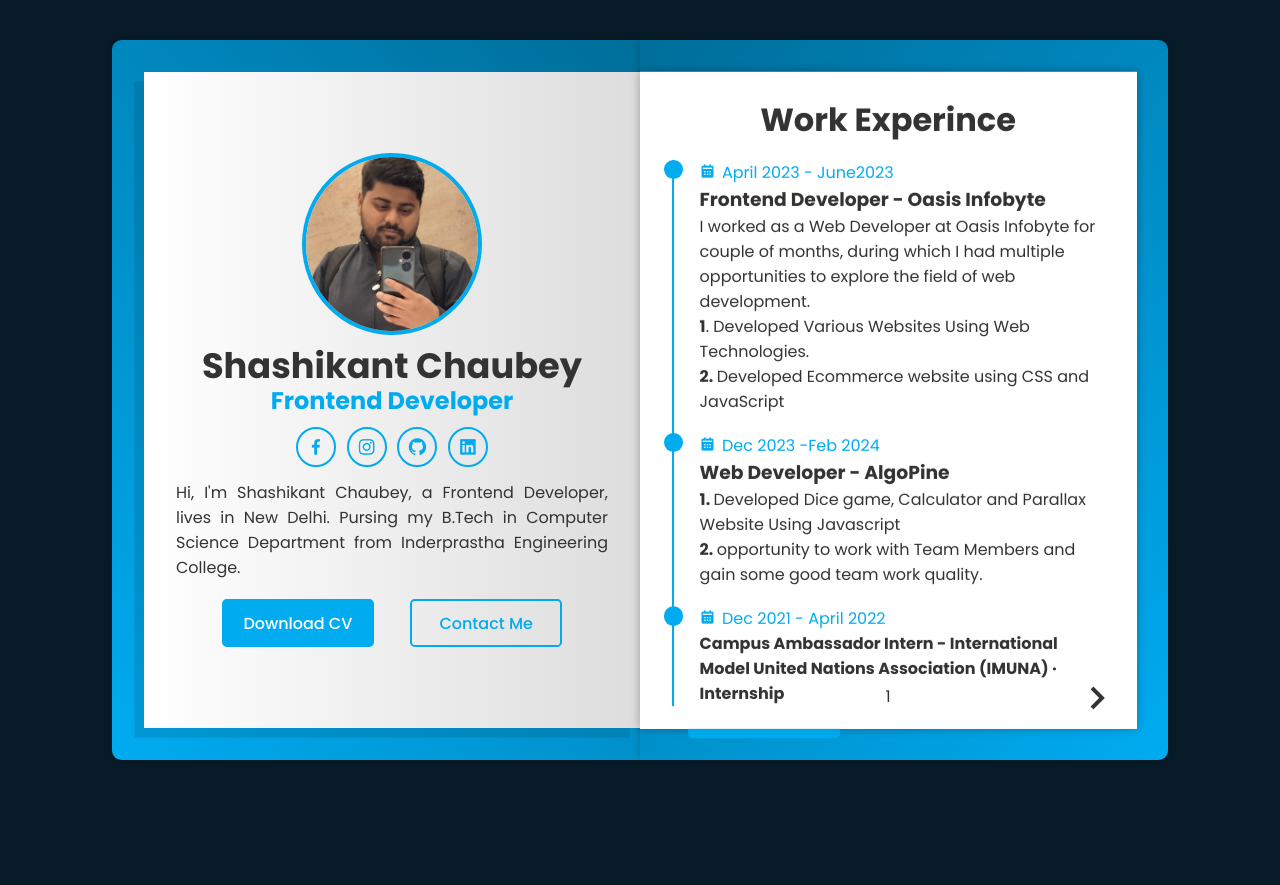
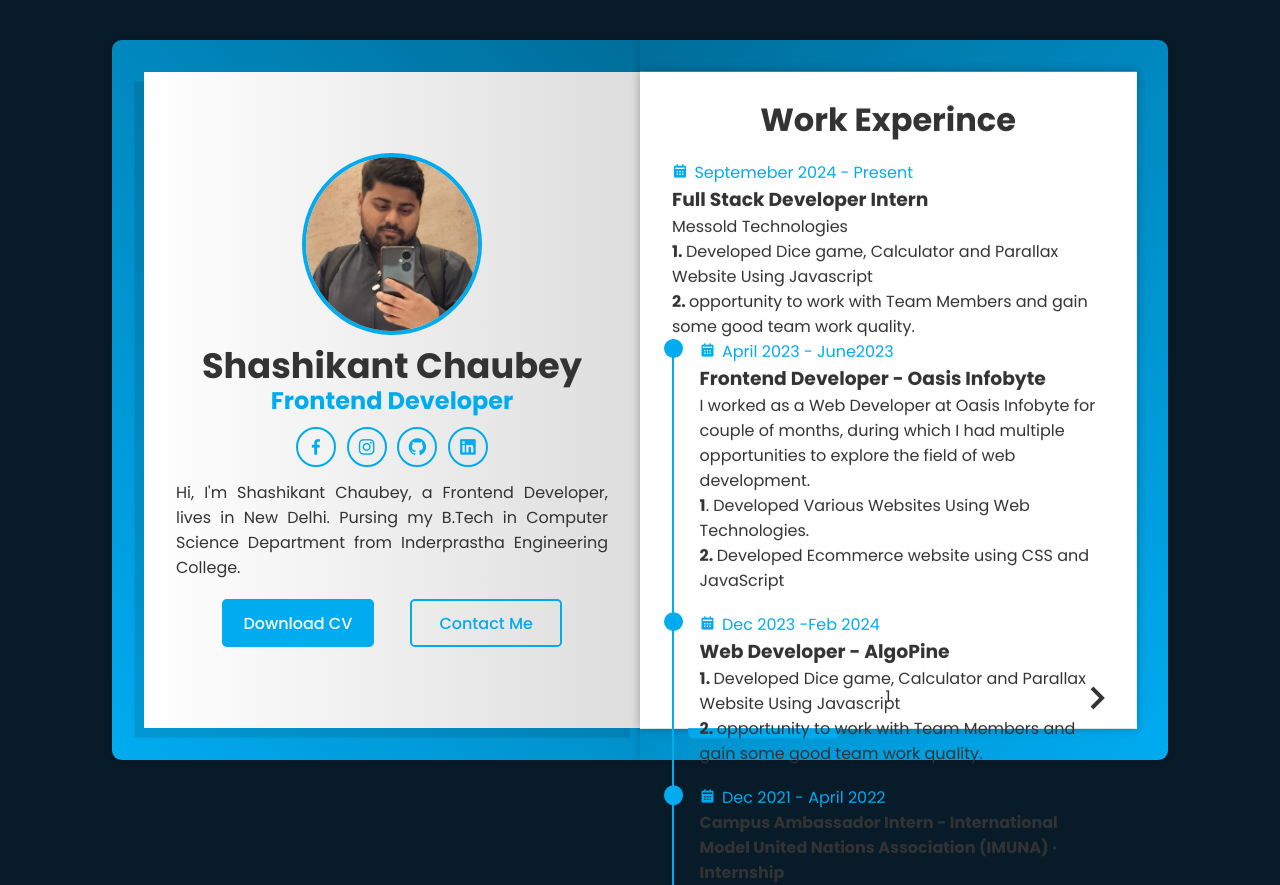
Before and after one commit to shashikantchaubey/Porfolio, a plain HTML site: page index.html in a window 1280 px wide. Before the commit the page ends 800 px from the top, so only its background shows below. Drawn offline with nearby package versions, Linux system fonts and the light colour scheme.

Commit message:
Experiences Updated

```diff
--- a/index.html
+++ b/index.html
@@ -52,13 +52,24 @@
                 <div class="page-front">
                 <h1 class="title"> Work Experince</h1>
 
+                     <div class="workeduc-content">
+                        <span class="year"><i class='bx bxs-calendar'></i>Septemeber 2024 - Present </span>
+                        <h3>Full Stack Developer Intern </h3>
+                         <p>Messold Technologies</p>
+
+                        <p><b>1. </b>Developed Dice game, Calculator and Parallax Website Using Javascript
+                            <br><b>2. </b>opportunity to work with Team Members and gain some good team work quality.
+                        </p>
+
+                    </div>
+
                 <div class="workeduc-box">
                     <div class="workeduc-content">
                         <span class="year"><i class='bx bxs-calendar'></i>April 2023 - June2023 </span>
                         <h3>Frontend Developer - Oasis Infobyte</h3>
                         <p>I worked as a Web Developer at Oasis Infobyte for couple of months, during which I had multiple opportunities to explore the field of web development.
                            &nbsp &nbsp <br> <b>1</b>.  Developed Various Websites Using Web Technologies.<br>
-<b>2. </b>  Developed Ecommerce website using CSS and JavaScript  </p>
+                            <b>2. </b>  Developed Ecommerce website using CSS and JavaScript  </p>
                     </div>
 
                     <div class="workeduc-content">
```
